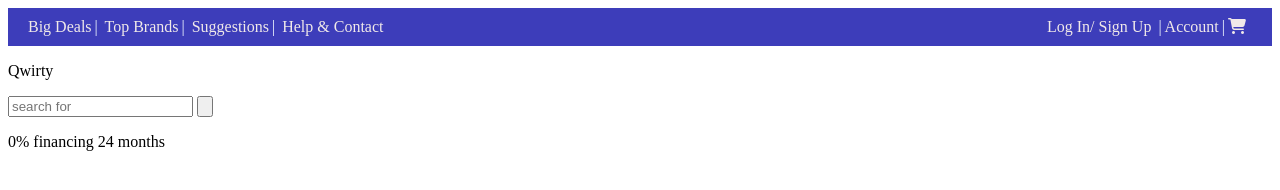
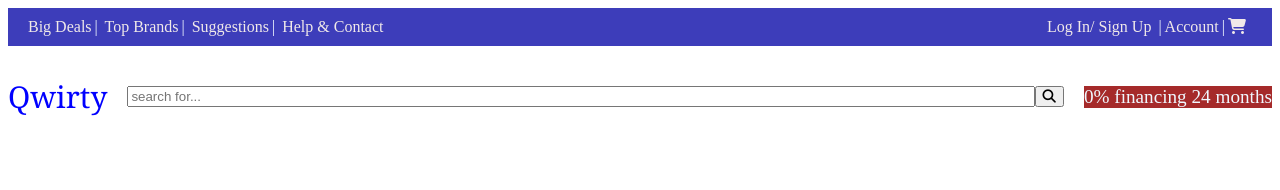
Before and after one commit to Chahalprincy/qwerty, a plain HTML site: page index.html in a window 1280 px wide. Drawn offline with Linux system fonts and the light colour scheme.

Commit message:
header's bottom container added

```diff
--- a/index.html
+++ b/index.html
@@ -6,7 +6,6 @@
     <title>qwirty</title>
     <link rel="stylesheet" href="styles/header.css">
     <link rel="stylesheet" href="https://cdnjs.cloudflare.com/ajax/libs/font-awesome/6.5.0/css/all.min.css">
-
 
 </head>
 <body>
@@ -24,16 +23,17 @@
                 <a href="#"><i class="fas fa-shopping-cart"></i></a>
             </section>
         </nav>
+        <div class="bottom-container">
+            <p class = "brand-name">Qwirty</p>
+            <div class = "search-container">
+                <input type="search" class = "search-bar" placeholder = "search for...">
+                <button class = "search-button"><i class = "fas fa-search"></i></button>
+            </div>
+            <p class="offer">0% financing 24 months</p>
+        </div>
+
     </header>
     <main>
-        <div>
-            <p class = "brand-name">Qwirty</p>
-            <div class = "search-container">
-                <input type="search" class = "search-bar" placeholder = "search for">
-                <button class = "search-button"><i class = "fas fa search"></i></button>
-            </div>
-            <p>0% financing 24 months</p>
-        </div>
     </main>
 </body>
 </html>
--- a/styles/header.css
+++ b/styles/header.css
@@ -1,7 +1,3 @@
-header {
-    background-color: rgb(61, 61, 186);
-
-}
 a:link{
     color:rgb(240, 233, 233);
     text-decoration: none;
@@ -11,6 +7,7 @@ a:link{
     justify-content: space-between;
     align-items: center;
     padding: 10px 20px;
+    background-color: rgb(61, 61, 186);
 }
 .left-bars a::after,
 .right-bars a::after{
@@ -27,3 +24,29 @@ a:link{
     display: flex;
     justify-content: flex-end;
 }
+
+.bottom-container {
+    display: flex;
+    justify-content: space-between;
+    align-items: center;
+}
+
+.brand-name{
+    font-family:Georgia, 'Times New Roman', Times, serif;
+    font-size:30px;
+    color: blue;
+}
+.search-container{
+    display: flex;
+    flex-grow: 1;
+    margin: 0 20px;
+}
+.search-bar{
+    flex-grow: 1;
+}
+
+.offer{
+    background-color: brown;
+    color: aliceblue;
+    font-size: larger;
+}
```
